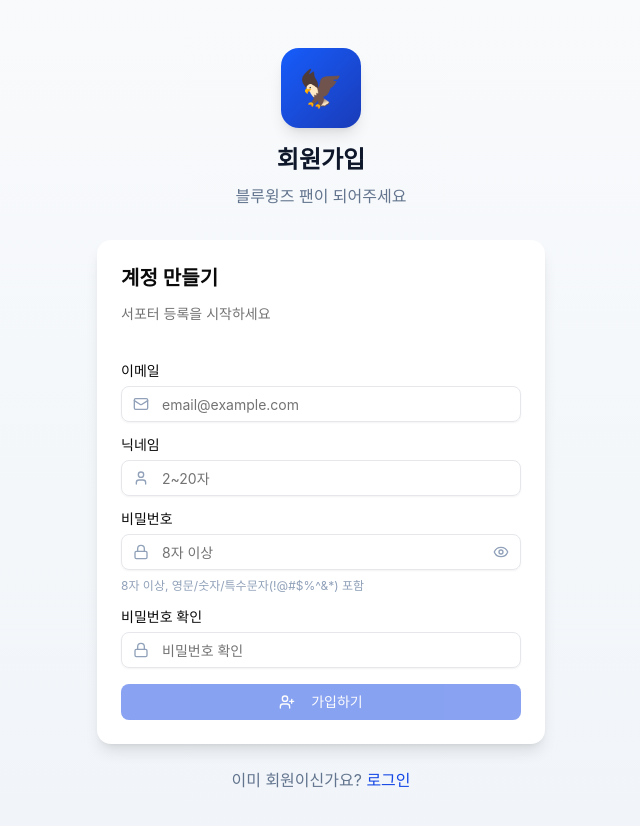
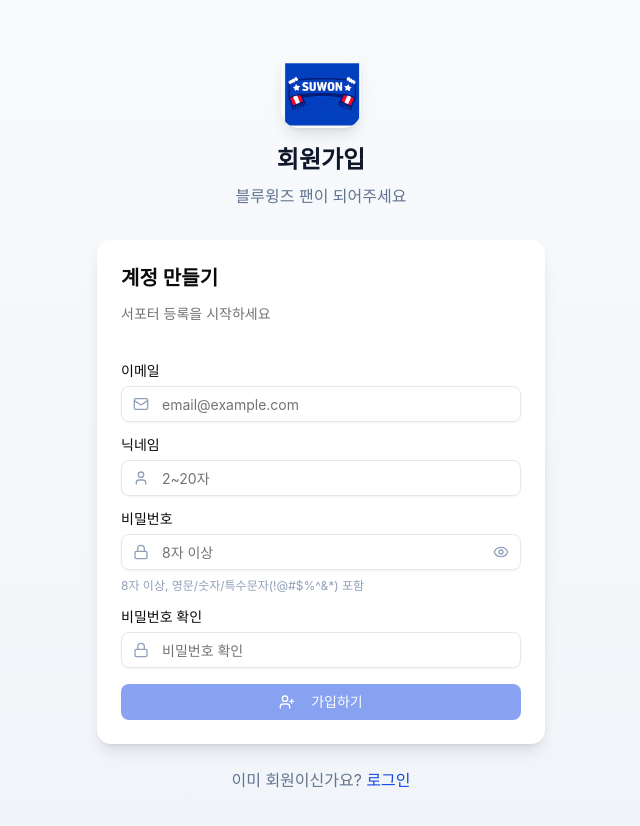
Before and after one commit to HeeminAhn/bluewings-nest, a Next.js app in the folder frontend/: page /signup in a window 1280 px wide. Shown: the top 826 px of the page, without its empty margins (319-959 px from the left). Built offline with nearby package versions, Linux system fonts and the light colour scheme; no server answers.

Commit message:
style(frontend): 회원가입 페이지 로고도 블루윙즈 둥지 아이콘으로 변경
로그인 페이지와 동일한 패턴으로 독수리 이모지(🦅) 대신
/android-chrome-512x512.png를 렌더. rounded-2xl 컨테이너에 맞춰
overflow-hidden 처리하고 priority 힌트 부여.

```diff
--- a/frontend/src/app/signup/page.tsx
+++ b/frontend/src/app/signup/page.tsx
@@ -2,6 +2,7 @@
 
 import { useState, useEffect, useCallback } from 'react';
 import Link from 'next/link';
+import Image from 'next/image';
 import { useRouter } from 'next/navigation';
 import { Mail, Lock, User, Eye, EyeOff, CheckCircle, XCircle, UserPlus, Loader2 } from 'lucide-react';
 import { Card, CardContent, CardDescription, CardHeader, CardTitle } from '@/components/ui/card';
@@ -140,8 +141,15 @@ export default function SignUpPage() {
     <div className="min-h-screen flex items-center justify-center px-4 py-12 bg-gradient-to-b from-slate-50 to-slate-100">
       <div className="w-full max-w-md">
         <div className="text-center mb-8">
-          <div className="w-20 h-20 bg-gradient-to-br from-blue-600 to-blue-800 rounded-2xl mx-auto mb-4 flex items-center justify-center shadow-lg">
-            <span className="text-4xl">🦅</span>
+          <div className="w-20 h-20 rounded-2xl mx-auto mb-4 overflow-hidden shadow-lg">
+            <Image
+              src="/android-chrome-512x512.png"
+              alt="블루윙즈 둥지"
+              width={80}
+              height={80}
+              className="object-contain w-full h-full"
+              priority
+            />
           </div>
           <h1 className="text-2xl font-bold text-slate-900">회원가입</h1>
           <p className="text-slate-500 mt-2">블루윙즈 팬이 되어주세요</p>
```
